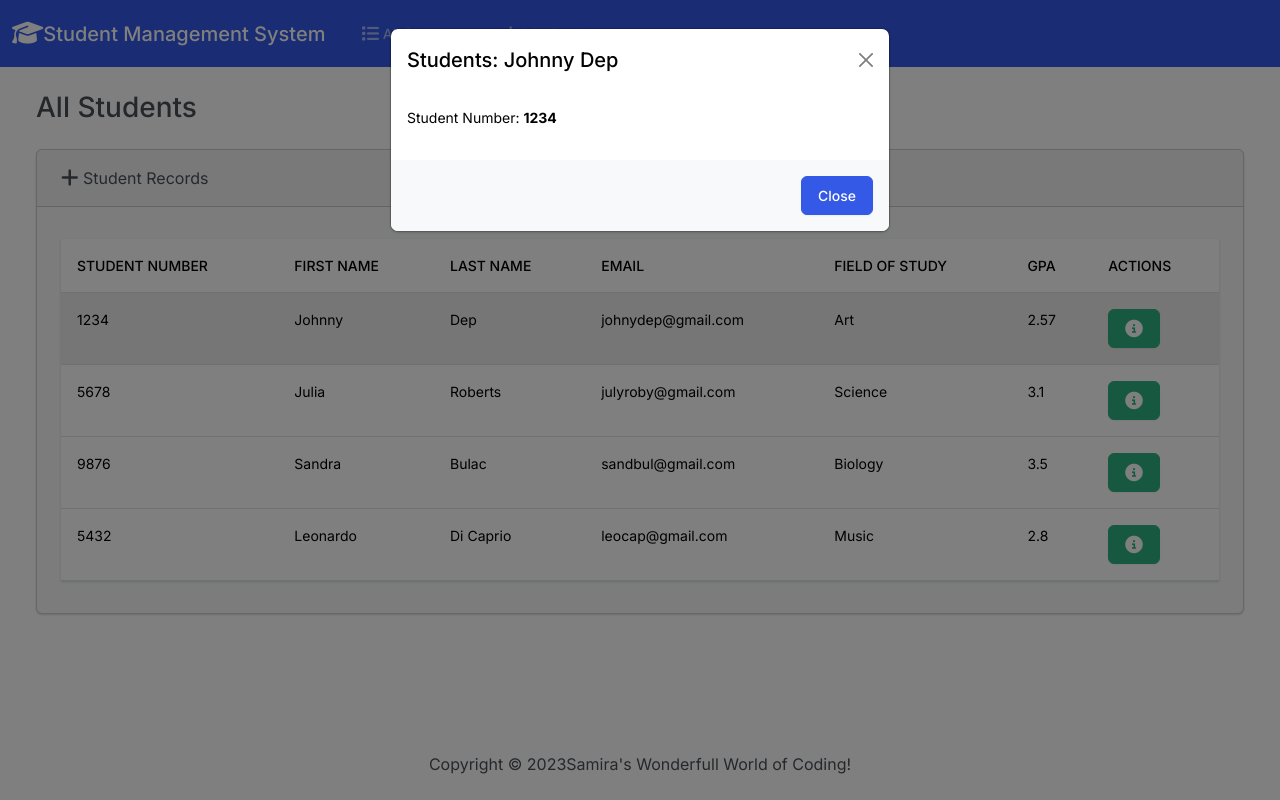
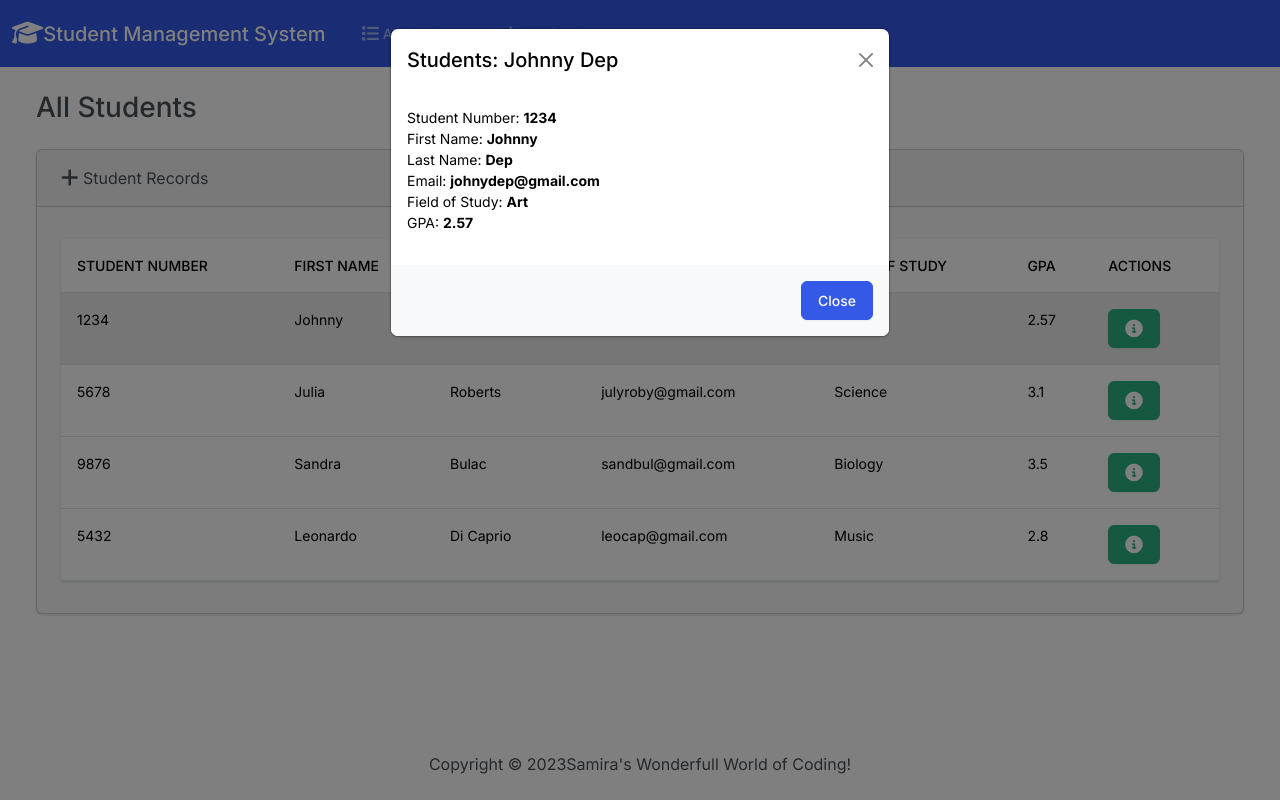
Before and after one commit to samiracode/Student-Management-System, a Django app: page / in a window 1280 px wide, after a click that opens the changed part. Run offline with Django 4.2, Linux system fonts and the light colour scheme; data comes from the database, SQL or seed files in the repository; some libraries are stand-ins or nearby versions.

Commit message:
action & information button

```diff
--- a/students/templates/students/index.html
+++ b/students/templates/students/index.html
@@ -89,6 +89,11 @@
                                                     <div class="modal-body">
                                                         <ul class="list-unstyled">
                                                             <li>Student Number: <strong>{{ student.student_number }}</strong></li>
+                                                            <li>First Name: <strong>{{ student.first_name }}</strong></li>
+                                                            <li>Last Name: <strong>{{ student.last_name }}</strong></li>
+                                                            <li>Email: <strong>{{ student.email }}</strong></li>
+                                                            <li>Field of Study: <strong>{{ student.field_of_study }}</strong></li>
+                                                            <li>GPA: <strong>{{ student.gpa }}</strong></li>
                                                         </ul>
                                                     </div>
                                                     <div class="modal-footer">
```
